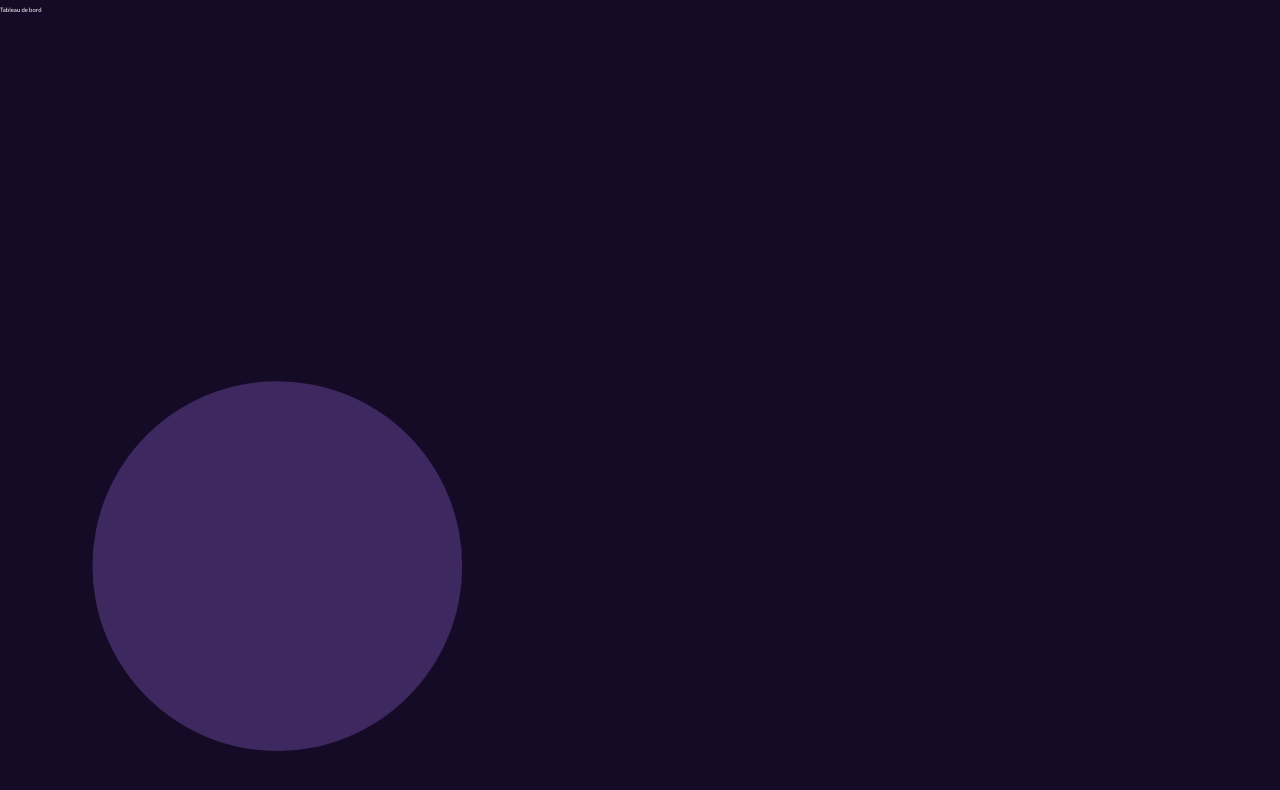
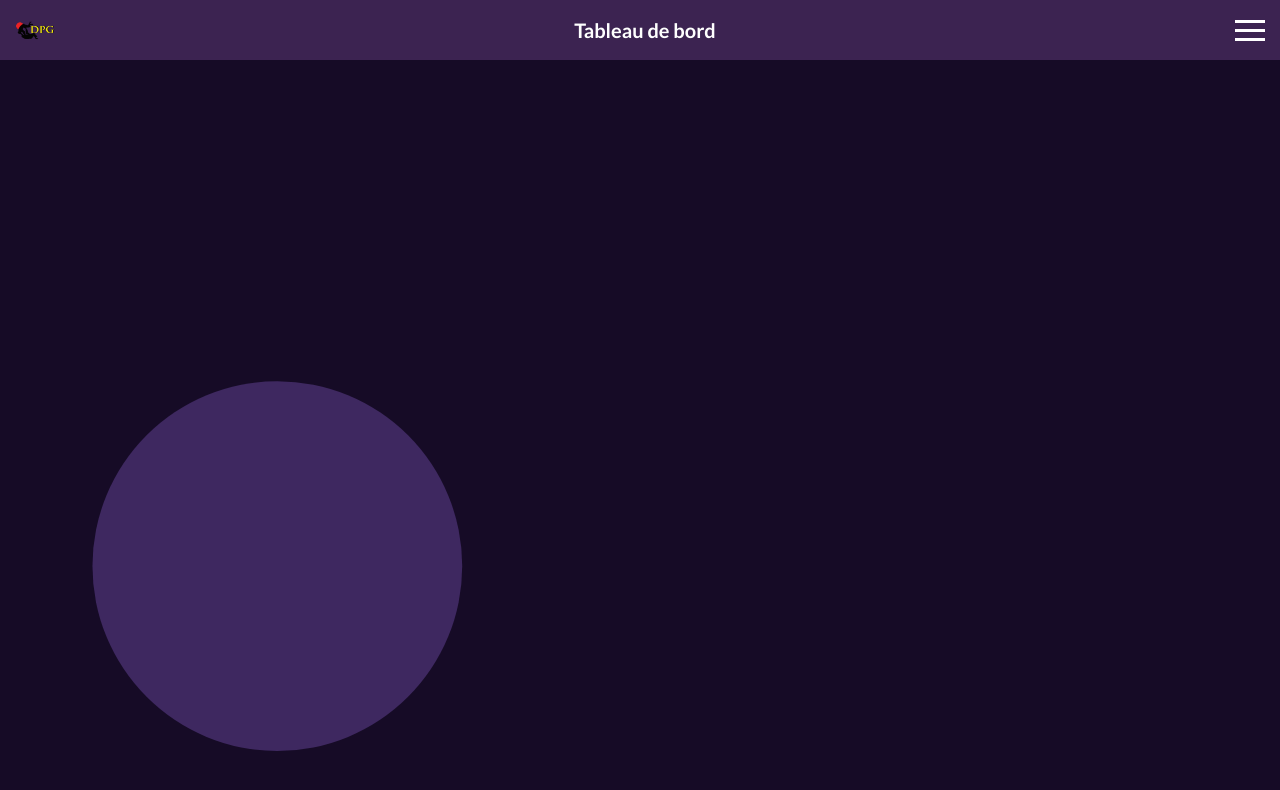
Before and after one commit to AllanLat/awen-g-asso-frontend, a React (Create React App) app: page /home in a window 1280 px wide. Shown: the top 790 px of the page. Built offline with nearby package versions, Linux system fonts and the light colour scheme; sample sign-in values are in the browser's storage.

Commit message:
créa dossier api + avancée navbar + début modalmenu

```diff
--- a/src/App.css
+++ b/src/App.css
@@ -32,6 +32,7 @@
   --primaryButton: #633C7D;
   --primaryButtonHover: #8D549A;
   --navbarColor: rgba(99, 60, 125, 0.5);
+  --modalMenuColor: #633C7D;
 }
 
 * {
@@ -49,7 +50,7 @@ body {
   overflow: overlay;
   font-family: 'Lato', sans-serif;
   color: var(--fontPrimary);
-  background-image: url('../public/img/circle-scatter-haikei.svg');
+  background-image: url('./assets/img/circle-scatter-haikei.svg');
   background-repeat: no-repeat;
   background-position: center;
   background-size: cover;
--- a/src/Pages/Login/index.jsx
+++ b/src/Pages/Login/index.jsx
@@ -3,39 +3,14 @@ import { useForm } from 'react-hook-form';
 import Input from '../../components/Input';
 import FormButton from '../../components/FormButton';
 import { useNavigate } from 'react-router-dom';
+import login from '../../api/login';
 
 const Login = () => {
     const { register, handleSubmit } = useForm();
     const navigate = useNavigate();
 
     const onSubmit = async(data) => {
-        // transform data to json
-        const body = JSON.stringify(data);
-        try {
-            const response = await fetch('http://localhost:8080/api/v1/login', {
-                method: 'POST',
-                headers: {
-                    'Content-Type': 'application/json'
-                },
-                body: body
-            })
-            const result = await response.json();
-            if (response.status === 200) {
-                sessionStorage.setItem('isLoggedIn', 'true');
-                sessionStorage.setItem('token', result.token);
-                sessionStorage.setItem('userId', parseInt(result.userId));
-                sessionStorage.setItem('associationId', result.associationId);
-                sessionStorage.setItem('userLvl', parseInt(result.userLvl));
-                navigate('/home');
-            }
-
-            if (response.status === 401) {
-                alert('Identifiant ou mot de passe incorrect');
-            }
-
-        } catch (error) {
-            console.log(error)
-        }
+       login(data, navigate);
     }
 
     return (
@@ -43,7 +18,7 @@ const Login = () => {
         <div className="login-page">
             <form className='login-form' onSubmit={handleSubmit(onSubmit)}>
                 <h1>Connectez-vous</h1>
-                <Input value='login' text='Login' type='text' register={register} />
+                <Input value='login' text='Login' type='text' required register={register} />
                 <Input value='password' text='Mot de passe' type='password' required register={register} />
                 <FormButton type='submit' text='Se connecter' />
             </form>
--- /dev/null
+++ b/src/api/login.jsx
@@ -0,0 +1,30 @@
+const login = async (data, navigate) => {
+    // transform data to json
+    const body = JSON.stringify(data);
+    try {
+      const response = await fetch('http://localhost:8080/api/v1/login', {
+        method: 'POST',
+        headers: {
+          'Content-Type': 'application/json'
+        },
+        body: body
+      });
+      const result = await response.json();
+      if (response.status === 200) {
+        sessionStorage.setItem('isLoggedIn', 'true');
+        sessionStorage.setItem('token', result.token);
+        sessionStorage.setItem('userId', parseInt(result.userId));
+        sessionStorage.setItem('associationId', result.associationId);
+        sessionStorage.setItem('userLvl', parseInt(result.userLvl));
+        navigate('/home');
+      }
+
+      if (response.status === 401) {
+        alert('Identifiant ou mot de passe incorrect');
+      }
+    } catch (error) {
+      console.log(error);
+    }
+  };
+
+  export default login;
--- /dev/null
+++ b/src/components/Burger/index.css
@@ -0,0 +1,15 @@
+.burger {
+    width: 3rem;
+    height: 3rem;
+    display: flex;
+    flex-direction: column;
+    justify-content: center;
+    gap: 0.6rem;
+    cursor: pointer;
+  }
+
+  .bar {
+    width: 100%;
+    height: 0.3rem;
+    background-color: #fff;
+  }
--- /dev/null
+++ b/src/components/Burger/index.jsx
@@ -0,0 +1,13 @@
+import './index.css';
+
+const Burger = ({ isOpen, onClick }) => {
+    return (
+        <div className={`burger ${isOpen ? 'open' : ''}`} onClick={onClick}>
+            <span className="bar"></span>
+            <span className="bar"></span>
+            <span className="bar"></span>
+        </div>
+    );
+};
+
+export default Burger;
--- /dev/null
+++ b/src/components/Logo/index.css
@@ -0,0 +1,11 @@
+.logo {
+    display: flex;
+    justify-content: center;
+    align-items: center;
+}
+
+.logo img {
+    height: 4rem;
+    width: 4rem;
+    object-fit: contain;
+}
--- /dev/null
+++ b/src/components/Logo/index.jsx
@@ -0,0 +1,11 @@
+import './index.css';
+
+const Logo = ({img}) => {
+  return (
+    <div className='logo'>
+      <img src={img} alt="logo" />
+    </div>
+  )
+}
+
+export default Logo
--- /dev/null
+++ b/src/components/ModalMenu/index.css
@@ -0,0 +1,6 @@
+.modal-menu {
+    z-index: 1000;
+    width: 100vw;
+    height: 100vh;
+    background-color: var(--modalMenuColor);
+}
--- /dev/null
+++ b/src/components/ModalMenu/index.jsx
@@ -0,0 +1,11 @@
+import './index.css';
+
+const ModalMenu = ({ isMenuOpen }) => {
+    return (
+        <div className="modal-menu" style={{ display: isMenuOpen ? 'block' : 'none' }}>
+
+        </div>
+    )
+}
+
+export default ModalMenu
--- a/src/components/Navbar/index.css
+++ b/src/components/Navbar/index.css
@@ -0,0 +1,12 @@
+.navbar {
+    position: fixed;
+    top: 0;
+    left: 0;
+    width: 100%;
+    height: 6rem;
+    display: flex;
+    justify-content: space-between;
+    align-items: center;
+    padding: 1rem 1.5rem;
+    background-color: var(--navbarColor);
+}
--- a/src/components/Navbar/index.jsx
+++ b/src/components/Navbar/index.jsx
@@ -1,10 +1,28 @@
+import { useState } from 'react';
+import logoImage from '../../assets/img/association_logo.png';
+import './index.css';
+
+import Logo from '../Logo';
+import Burger from '../Burger';
+import ModalMenu from '../ModalMenu';
 
 
-const Navbar = ({title}) => {
+const Navbar = ({ title }) => {
+    const [isMenuOpen, setIsMenuOpen] = useState(false);
+    const logoImg = logoImage;
+    const handleMenuToggle = () => {
+        setIsMenuOpen(!isMenuOpen);
+    };
+    return (
+        <>
+            <nav className="navbar">
+                <Logo img={logoImg} />
+                <h1 className="title">{title}</h1>
+                <Burger isOpen={isMenuOpen} onClick={handleMenuToggle} />
+            </nav>
+            <ModalMenu isMenuOpen={isMenuOpen} />
+        </>
+    );
+};
 
-  return (
-    <div>{title}</div>
-  )
-}
-
-export default Navbar
+export default Navbar;
```
Also changed, not shown: src/assets/img/association_logo.png (added), src/assets/img/circle-scatter-haikei.svg (renamed from public/img/circle-scatter-haikei.svg).
